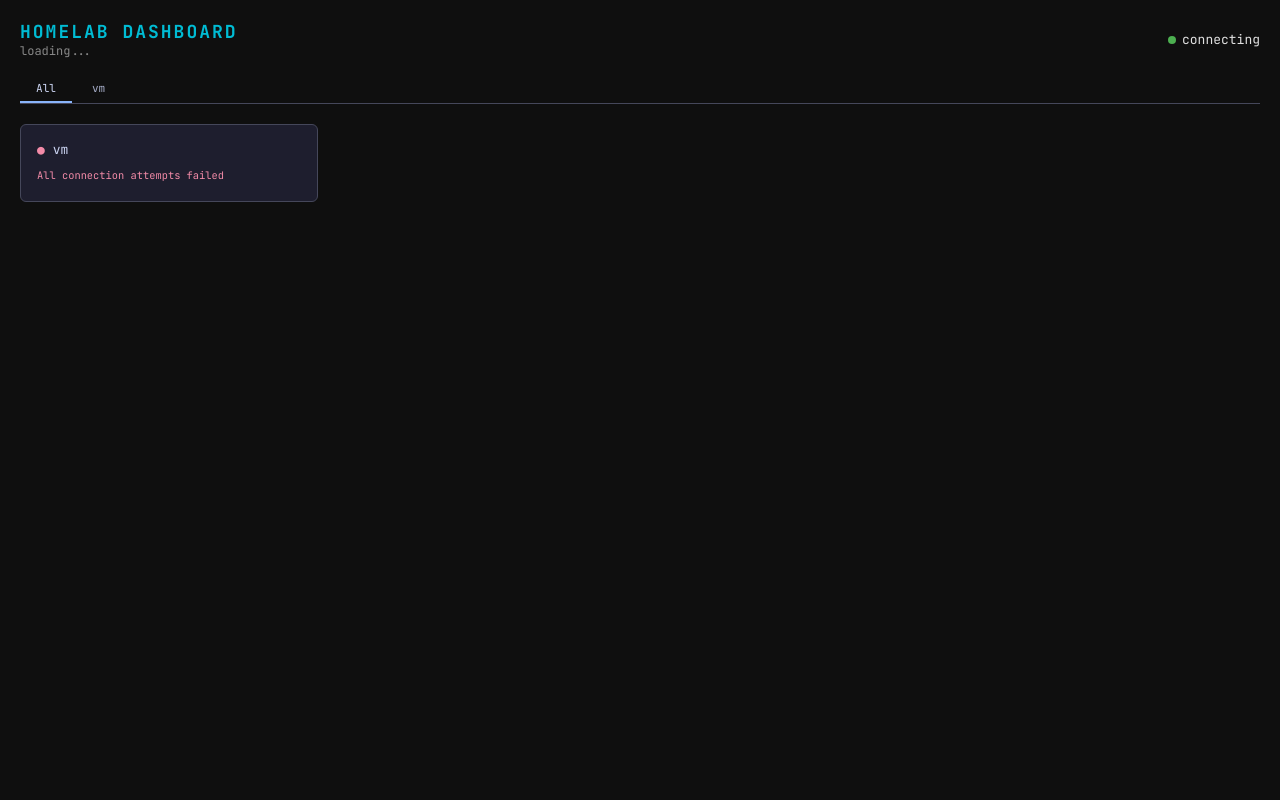
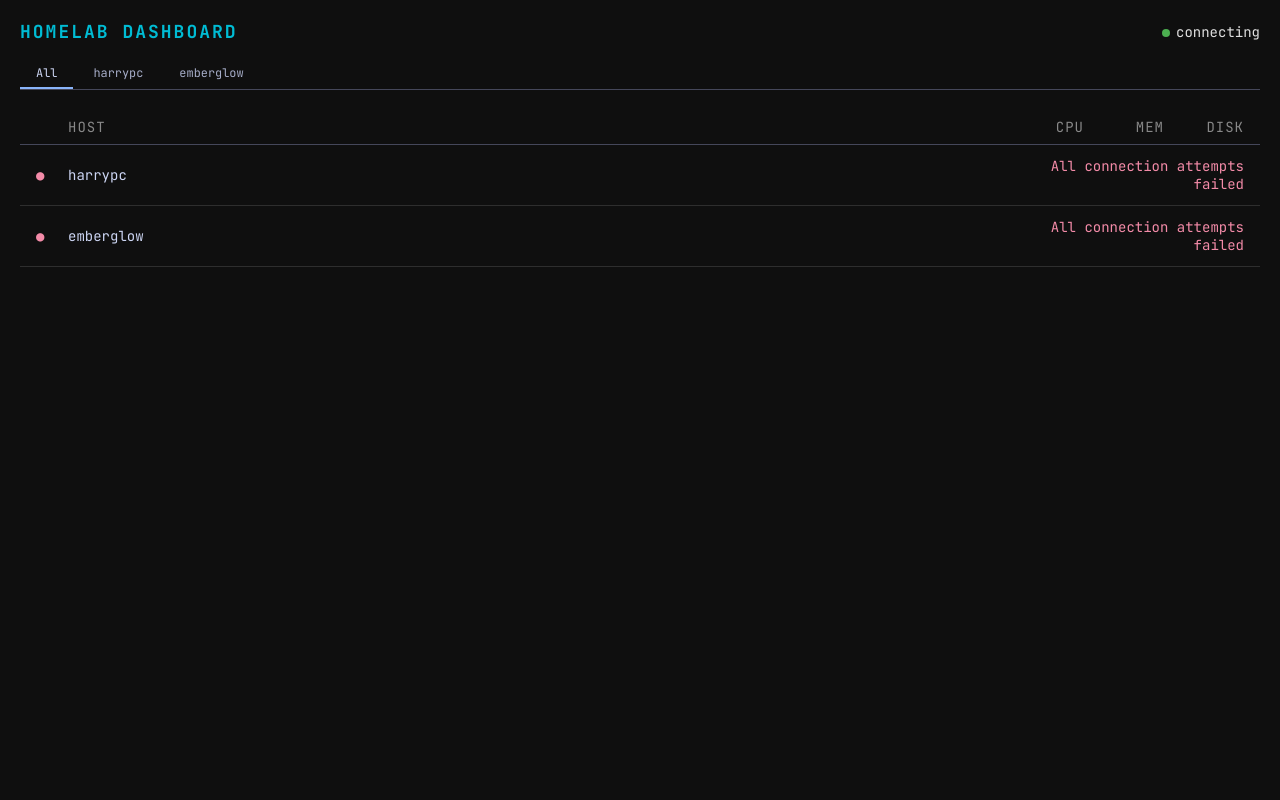
Before and after one commit to harrisonarth/homelab-dashboard, a FastAPI app: page / in a window 1280 px wide. Run offline with FastAPI, Linux system fonts and the light colour scheme; data that the repository does not hold is empty.

Commit message:
added: ui update

```diff
--- a/app/main.py
+++ b/app/main.py
@@ -1,3 +1,4 @@
+import os
 import re
 import socket
 from contextlib import asynccontextmanager
@@ -64,7 +65,10 @@
 @app.get("/", response_class=HTMLResponse)
 async def dashboard(request: Request):
     """Serve the main dashboard HTML page."""
-    return templates.TemplateResponse(request, "index.html")
+    return templates.TemplateResponse(request, "index.html", {
+        "title": os.getenv("DASHBOARD_TITLE", "HOMELAB DASHBOARD"),
+        "subtitle": os.getenv("DASHBOARD_SUBTITLE", ""),
+    })
 
 
 # When someone visits /api/metrics, return ALL metrics as JSON.
--- a/hosts.yaml
+++ b/hosts.yaml
@@ -1,2 +1,13 @@
-# hosts.yaml — remote hosts only; local is auto-registered on startup
-hosts: []
+hosts:
+- address: localhost
+  enabled: true
+  id: local
+  name: harrypc
+  port: 8000
+  token: ''
+- address: 10.0.1.80
+  enabled: true
+  id: embg
+  name: emberglow
+  port: 8001
+  token: emberglow
--- a/static/dashboard.js
+++ b/static/dashboard.js
@@ -68,45 +68,71 @@
     const res = await fetch('/api/all-metrics');
     const data = await res.json();
     renderHostGrid(Object.values(data));
+
+    // Keep header clock updated using local host metrics
+    const local = data['local'];
+    if (local && !local.error) {
+        document.getElementById('timestamp').textContent = local.metrics.timestamp;
+        document.getElementById('uptime').textContent =
+            `up ${formatUptime(local.metrics.system.uptime_seconds)}`;
+        updateStatus(true);
+    }
 }
 
 function renderHostGrid(results) {
     const grid = document.getElementById('host-grid');
-    grid.innerHTML = '';
-    results.forEach(r => grid.appendChild(makeHostCard(r)));
+    grid.innerHTML = `
+        <table class="host-table">
+            <colgroup>
+                <col class="col-status">
+                <col class="col-name">
+                <col class="col-metric">
+                <col class="col-metric">
+                <col class="col-metric">
+            </colgroup>
+            <thead>
+                <tr>
+                    <th class="col-left"></th>
+                    <th class="col-left">Host</th>
+                    <th class="col-right">CPU</th>
+                    <th class="col-right">MEM</th>
+                    <th class="col-right">DISK</th>
+                </tr>
+            </thead>
+            <tbody id="host-table-body"></tbody>
+        </table>
+    `;
+    const tbody = document.getElementById('host-table-body');
+    results.forEach(r => {
+        const row = makeHostRow(r);
+        row.addEventListener('click', () => switchTab(r.host_id));
+        tbody.appendChild(row);
+    });
 }
 
-function makeHostCard(result) {
-    const card = document.createElement('div');
-    card.className = 'host-card';
+function makeHostRow(result) {
+    const row = document.createElement('tr');
 
     if (result.error) {
-        card.innerHTML = `
-            <div class="host-name">
-                <span class="offline-badge"></span>${result.host_name}
-            </div>
-            <div class="host-stat offline">${result.error}</div>
+        row.innerHTML = `
+            <td class="col-left"><span class="offline-badge"></span></td>
+            <td class="col-left col-name">${result.host_name}</td>
+            <td class="col-right col-error" colspan="3">${result.error}</td>
         `;
-        return card;
+        return row;
     }
 
     const m = result.metrics;
     const rootDisk = m.disk?.partitions?.find(p => p.mountpoint === '/') ?? m.disk?.partitions?.[0];
 
-    card.innerHTML = `
-        <div class="host-name">
-            <span class="online-badge"></span>${result.host_name}
-        </div>
-        <div class="host-stat">CPU &nbsp;&nbsp; ${m.cpu.percent.toFixed(1)}%</div>
-        <div class="host-stat">MEM &nbsp;&nbsp; ${m.memory.percent.toFixed(1)}%</div>
-        <div class="host-stat">DISK &nbsp; ${rootDisk ? rootDisk.percent.toFixed(1) + '%' : 'n/a'}</div>
-        <div class="host-stat">UP &nbsp;&nbsp;&nbsp; ${formatUptime(m.system.uptime_seconds)}</div>
+    row.innerHTML = `
+        <td class="col-left"><span class="online-badge"></span></td>
+        <td class="col-left col-name">${result.host_name}</td>
+        <td class="col-right">${m.cpu.percent.toFixed(1)}%</td>
+        <td class="col-right">${m.memory.percent.toFixed(1)}%</td>
+        <td class="col-right">${rootDisk ? rootDisk.percent.toFixed(1) + '%' : 'n/a'}</td>
     `;
-
-    card.style.cursor = 'pointer';
-    card.addEventListener('click', () => switchTab(result.host_id));
-
-    return card;
+    return row;
 }
 
 // ── Host detail view ─────────────────────────────────────
@@ -202,7 +228,7 @@
     const text = document.getElementById('status-text');
     if (ok) {
         dot.className = '';
-        text.textContent = 'live';
+        text.textContent = 'online';
     } else {
         dot.className = 'error';
         text.textContent = 'error';
@@ -210,7 +236,6 @@
 }
 
 function updateDashboard(metrics) {
-    document.getElementById('hostname').textContent = metrics.system.hostname;
     document.getElementById('timestamp').textContent = metrics.timestamp;
     document.getElementById('uptime').textContent =
         `up ${formatUptime(metrics.system.uptime_seconds)}`;
--- a/templates/index.html
+++ b/templates/index.html
@@ -28,7 +28,7 @@
             background: var(--bg);
             color: var(--text);
             font-family: var(--font);
-            font-size: 13px;
+            font-size: 14px;
             padding: 20px;
             min-height: 100vh;
         }
@@ -41,7 +41,7 @@
         }
 
         header h1 { color: var(--accent); font-size: 18px; letter-spacing: 2px; }
-        #hostname { color: var(--muted); font-size: 12px; }
+        #subtitle { color: var(--muted); font-size: 12px; }
         #timestamp { color: var(--muted); font-size: 11px; }
         #status-dot { width: 8px; height: 8px; border-radius: 50%; background: var(--green); display: inline-block; margin-right: 6px; }
         #status-dot.error { background: var(--red); }
@@ -133,42 +133,61 @@
         .view { display: block; }
         .view.hidden { display: none; }
 
-        /* All-hosts grid */
-        #host-grid {
-            display: grid;
-            grid-template-columns: repeat(auto-fill, minmax(260px, 1fr));
-            gap: 16px;
+        /* All-hosts list */
+        #host-grid { width: 100%; }
+        .host-table {
+            width: 100%;
+            border-collapse: collapse;
+            font-family: 'JetBrains Mono', monospace;
+            font-size: 1em;
+            table-layout: fixed;
         }
-        .host-card {
-            background: #1e1e2e;
-            border: 1px solid #45475a;
-            border-radius: 6px;
-            padding: 16px;
-            font-family: 'JetBrains Mono', monospace;
+        .host-table col.col-status { width: 32px; }
+        .host-table col.col-name   { width: auto; }
+        .host-table col.col-metric { width: 80px; }
+        .host-table th {
+            color: var(--muted);
+            font-weight: normal;
+            letter-spacing: 1px;
+            text-transform: uppercase;
+            font-size: 1em;
+            padding: 8px 16px;
+            border-bottom: 1px solid #45475a;
         }
-        .host-card .host-name { font-size: 1em; color: #cdd6f4; margin-bottom: 8px; }
-        .host-card .host-stat { font-size: 0.8em; color: #a6adc8; line-height: 1.8; }
-        .host-card .offline { color: #f38ba8; }
-        .host-card .online-badge::before { content: "● "; color: #a6e3a1; }
-        .host-card .offline-badge::before { content: "● "; color: #f38ba8; }
+        .host-table th.col-left { text-align: left; }
+        .host-table th.col-right { text-align: right; }
+        .host-table td {
+            padding: 12px 16px;
+            border-bottom: 1px solid var(--border);
+            color: #a6adc8;
+            font-size: 1em;
+        }
+        .host-table td.col-left { text-align: left; }
+        .host-table td.col-right { text-align: right; }
+        .host-table tbody tr { cursor: pointer; transition: background 0.1s; }
+        .host-table tbody tr:hover { background: #1e1e2e; }
+        .host-table .col-name { color: #cdd6f4; }
+        .host-table .col-error { color: #f38ba8; }
+        .online-badge::before { content: "●"; color: #a6e3a1; }
+        .offline-badge::before { content: "●"; color: #f38ba8; }
 
         /* Host detail header */
         #host-detail-header {
-            font-size: 13px;
+            font-size: 14px;
             color: #cdd6f4;
             margin-bottom: 16px;
         }
         #host-detail-header .offline { color: #f38ba8; }
-        #host-detail-header .online-badge::before { content: "● "; color: #a6e3a1; }
-        #host-detail-header .offline-badge::before { content: "● "; color: #f38ba8; }
+        #host-detail-header .online-badge::before { content: "● "; color: #a6e3a1; margin-right: 4px; }
+        #host-detail-header .offline-badge::before { content: "● "; color: #f38ba8; margin-right: 4px; }
     </style>
 </head>
 <body>
 
 <header>
     <div>
-        <h1>HOMELAB DASHBOARD</h1>
-        <div id="hostname">loading...</div>
+        <h1>{{ title }}</h1>
+        {% if subtitle %}<div id="subtitle">{{ subtitle }}</div>{% endif %}
     </div>
     <div style="text-align:right">
         <div><span id="status-dot"></span><span id="status-text">connecting</span></div>
```
